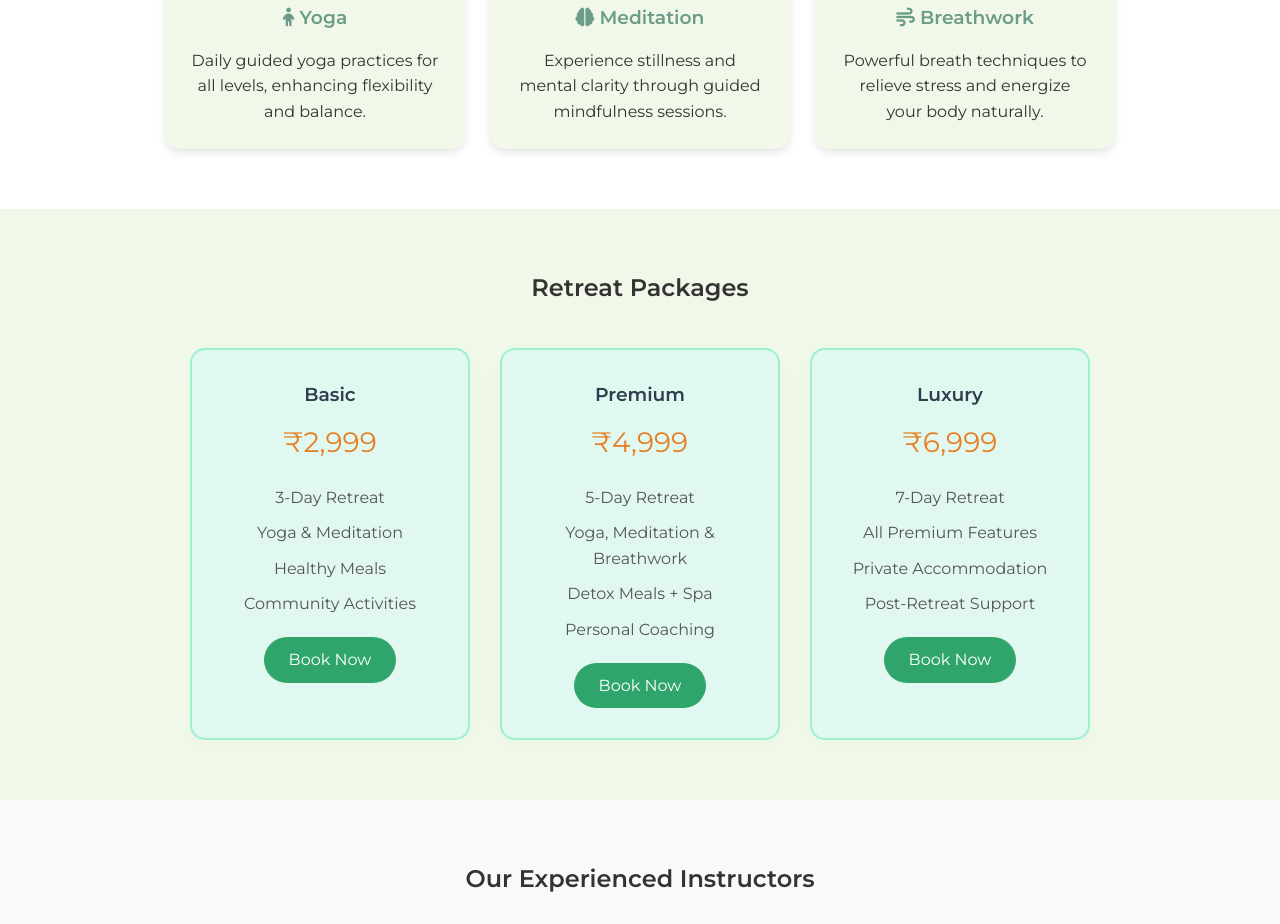
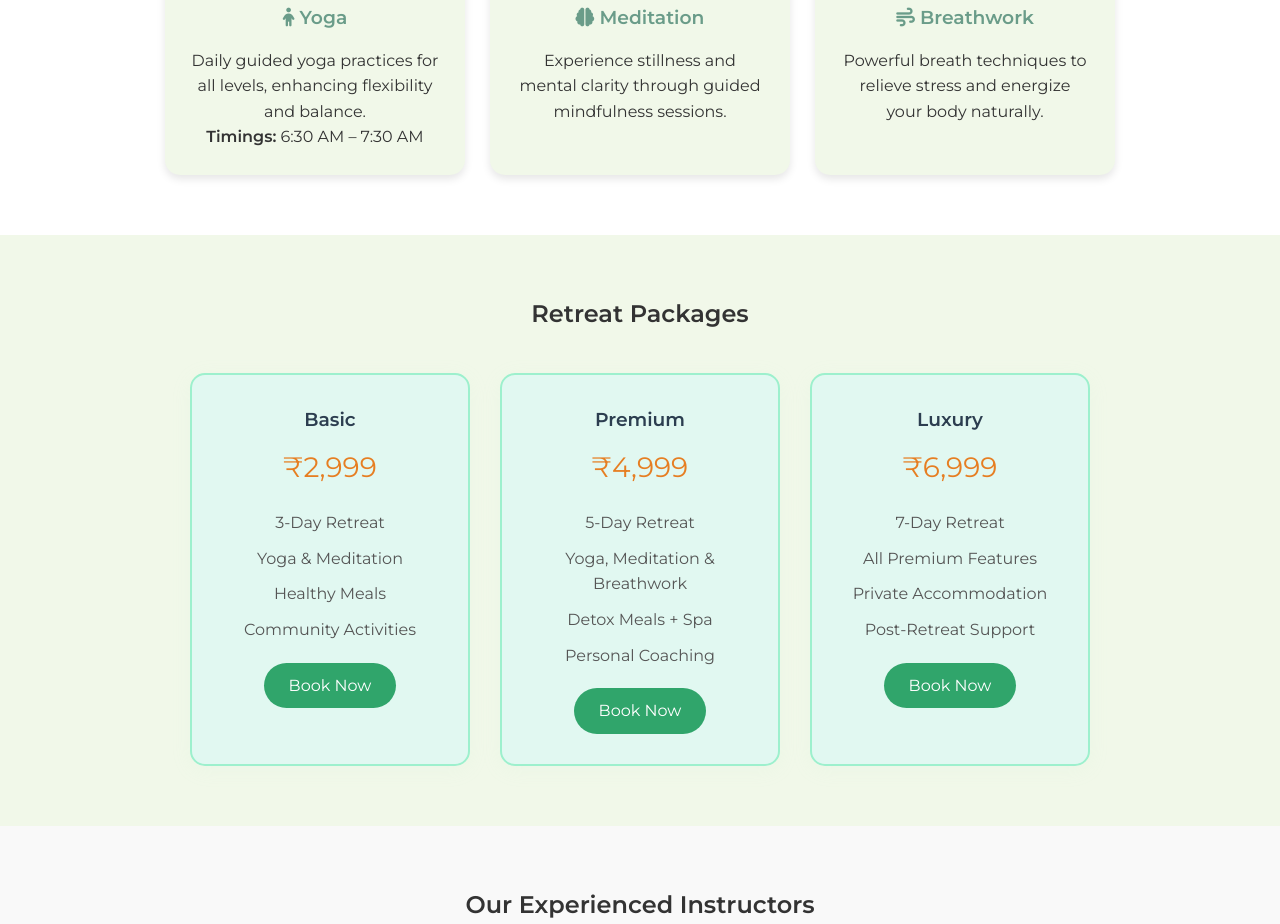
Before and after one commit to Sid16p/ZenSpace, a plain HTML site: page index.html in a window 1280 px wide. Shown: the part 1777-2701 px from the top of the page. Drawn offline with Linux system fonts and the light colour scheme.

Commit message:
Update index.html

```diff
--- a/index.html
+++ b/index.html
@@ -56,6 +56,7 @@
         <img src="images\Yoga.jpeg" alt="Yoga">
         <h3><i class="fas fa-child"></i> Yoga</h3>
         <p>Daily guided yoga practices for all levels, enhancing flexibility and balance.</p>
+        <p><strong>Timings:</strong> 6:30 AM – 7:30 AM</p>
       </div>
       <div class="card">
         <img src="images\Meditation.jpeg" alt="Meditation">
```
